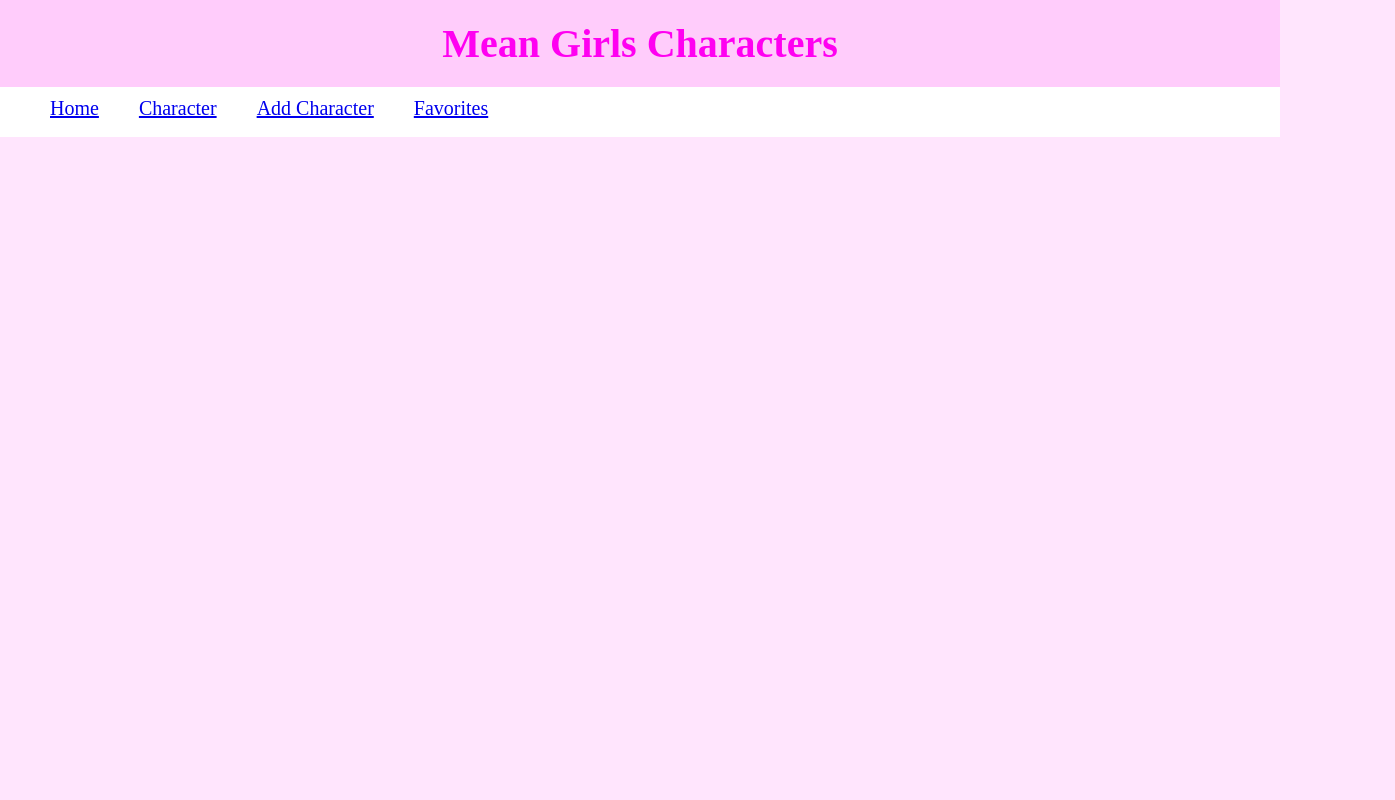
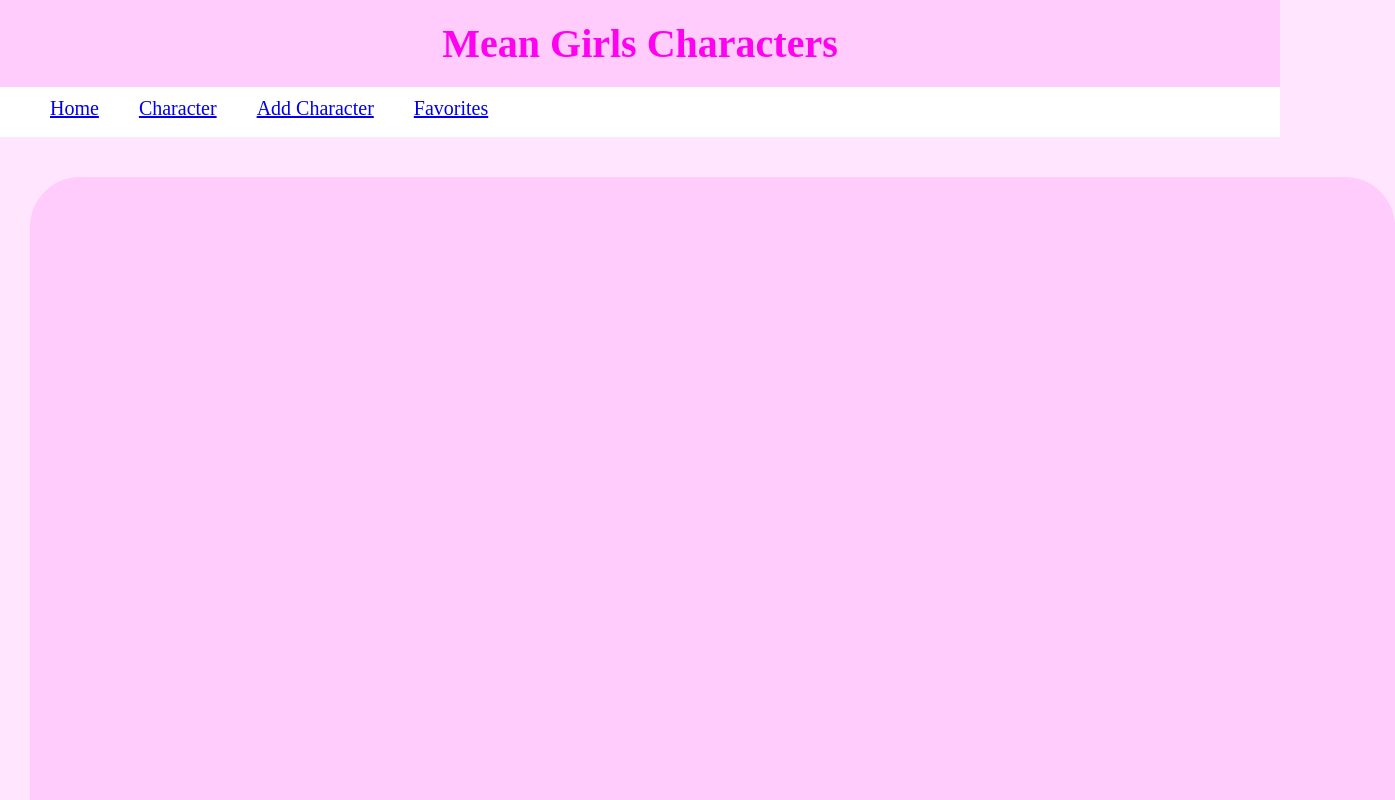
Before and after one commit to SMinott/project-2-042522, a React (Create React App) app: page /favorites in a window 1280 px wide. Shown: the top 800 px of the page, 1395 px wide, since content can reach past the window. Built offline with nearby package versions, Linux system fonts and the light colour scheme; data requests are answered from the project's data file.

Commit message:
add card container for favorites

```diff
--- a/src/App.js
+++ b/src/App.js
@@ -23,7 +23,7 @@
     setTimeout(() =>
     {
       setLoading(false)
-    }, 1000)
+    }, 5000)
   }, [])
 
   const [characterList, setCharacterList] = useState([])
--- a/src/Components/Favorites.js
+++ b/src/Components/Favorites.js
@@ -10,7 +10,7 @@
   })
 
   return (
-    <div>
+    <div className="cardContainer">
       {displayList}
     </div>
   )
```
